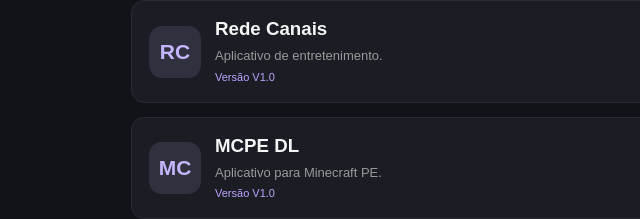
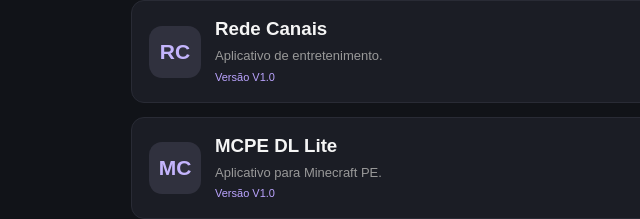
Before and after one commit to paulusgaulos-byte/Nexus-downloads, a plain HTML site: page index.html in a window 1280 px wide. Shown: the part 748-967 px from the top of the page, 104-744 px from the left. Drawn offline with Linux system fonts and the light colour scheme.

Commit message:
Update index.html

```diff
--- a/index.html
+++ b/index.html
@@ -244,15 +244,15 @@ Baixar APK
 </a>
 
 </article>
-<!-- MCPE DL -->
+<!-- MCPE DL LITE -->
 
 <article class="app"
-data-name="mcpe dl minecraft">
+data-name="mcpe dl lite minecraft">
 
 <div class="app-icon">MC</div>
 
 <div class="info">
-<h3>MCPE DL</h3>
+<h3>MCPE DL Lite</h3>
 <p>Aplicativo para Minecraft PE.</p>
 <span class="version">Versão V1.0</span>
 </div>
```
